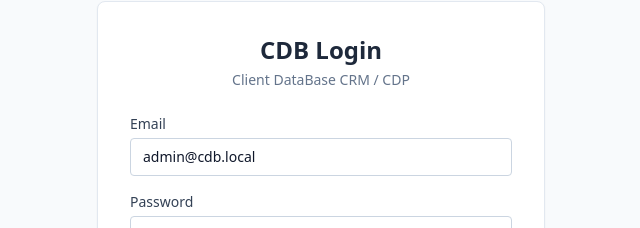
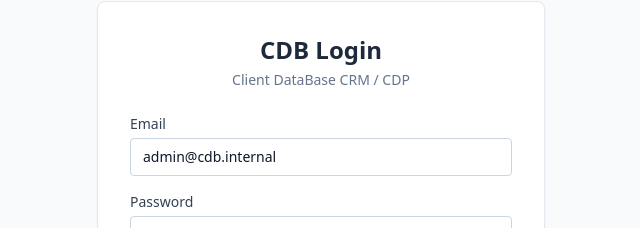
Before and after one commit to Data-Biz-AI-Consultancy/cdb, a Next.js app in the folder src/frontend/: page /login in a window 1280 px wide. Shown: the part 174-402 px from the top of the page, without its empty margins (319-959 px from the left). Built offline with nearby package versions, Linux system fonts and the light colour scheme.

Commit message:
fix(backend): fix alembic config path and update default admin domain to internal

```diff
--- a/src/frontend/src/app/login/page.tsx
+++ b/src/frontend/src/app/login/page.tsx
@@ -6,7 +6,7 @@ import { apiFetch, setAuthToken } from '@/lib/api';
 
 export default function LoginPage() {
   const router = useRouter();
-  const [email, setEmail] = useState('admin@cdb.local');
+  const [email, setEmail] = useState('admin@cdb.internal');
   const [password, setPassword] = useState('admin123456');
   const [error, setError] = useState<string | null>(null);
   const [loading, setLoading] = useState(false);
```
Also changed, not shown: 1 other file (tests, documents, lock files or other folders).
